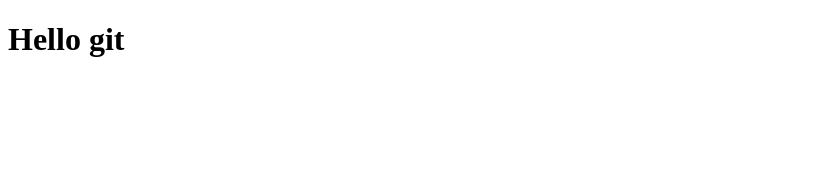
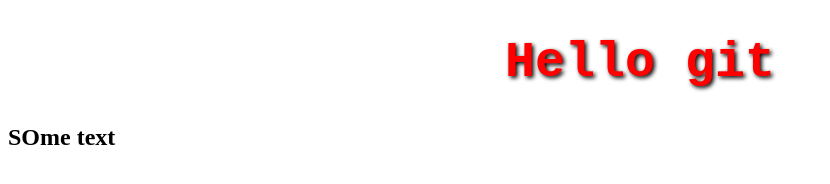
Before and after one commit to Dan1lenko/git-test, a plain HTML site: page Заняття 1/index.html in a window 1280 px wide. Shown: the whole page, without its empty margins (0-830 px from the left). Drawn offline with Linux system fonts and the light colour scheme.

Commit message:
Add main.js and modify index.html style.css

```diff
--- a/Заняття 1/index.html
+++ b/Заняття 1/index.html
@@ -4,9 +4,10 @@
     <meta charset="UTF-8" />
     <meta name="viewport" content="width=device-width, initial-scale=1.0" />
     <title>Document</title>
-    <link rel="stylesheet" href="style.css">
+    <link rel="stylesheet" href="style.css" />
   </head>
   <body>
     <h1>Hello git</h1>
+    <h2>SOme text</h2>
   </body>
 </html>
--- /dev/null
+++ b/Заняття 1/main.js
@@ -0,0 +1,3 @@
+function sayHello() {
+  alert("Hello, world!");
+}
--- a/Заняття 1/style.css
+++ b/Заняття 1/style.css
@@ -0,0 +1,7 @@
+h1{
+    color: red;
+    text-align: center;
+    font-size: 50px;
+    font-family: 'Courier New', Courier, monospace;
+    text-shadow: 2px 2px 4px #000000;
+}
```
